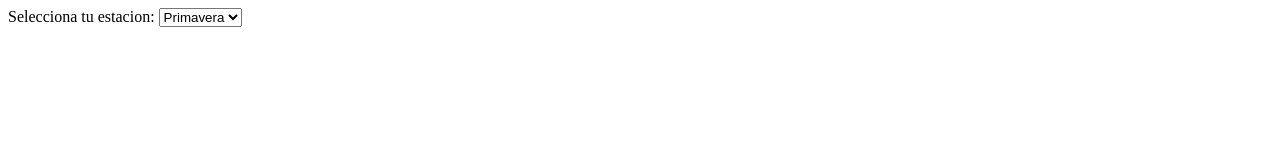
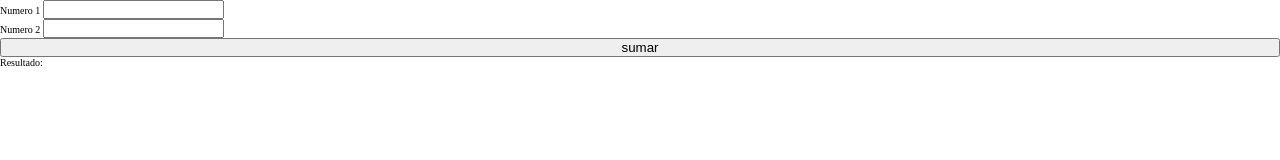
Before and after one commit to africanoprogramer/ejerciciosdejavascript, a plain HTML site: page index.html in a window 1280 px wide. Drawn offline with Linux system fonts and the light colour scheme.

Commit message:
encasa viernes

```diff
--- a/css/style.css
+++ b/css/style.css
@@ -0,0 +1,28 @@
+
+
+
+*{
+    margin: 0;
+    padding: 0;
+}
+
+
+body {
+    font-size: 62.5%;
+}
+
+
+
+.container {
+    display: flex;
+    flex-direction: column;
+}
+
+.rojo{
+    color: red
+}
+
+
+.azul{
+    color: blue
+}
--- a/index.html
+++ b/index.html
@@ -4,22 +4,24 @@
     <meta charset="UTF-8" />
     <meta http-equiv="X-UA-Compatible" content="IE=edge" />
     <meta name="viewport" content="width=device-width, initial-scale=1.0" />
+    <link rel="stylesheet" href="./css/style.css" />
     <title>Document</title>
   </head>
   <body>
     <main>
       <div class="container">
-        <label
-          >Selecciona tu estacion:
-          <select name="clima" id="clima" onclick="estaciones()">
-            <option value="primavera">Primavera</option>
-            <option value="verano">Verano</option>
-            <option value="otonho">Otonho</option>
-            <option value="invierno">Invierno</option>
-          </select>
+        <label for="uno">
+          <span>Numero 1 </span>
+          <input type="text" id="numerouno" name="uno" required="true" />
         </label>
+
+        <label for="dos">
+          <span>Numero 2</span>
+          <input type="text" id="numerodos" name="dos" required />
+        </label>
+        <button id="buttonCalcular">sumar</button>
       </div>
-      <p></p>
+      <p>Resultado: <strong></strong></p>
     </main>
     <script src="./main.js"></script>
   </body>
--- a/main.js
+++ b/main.js
@@ -97,19 +97,19 @@ g) Con el operador correcto devuelve el valor direfente al que imprimes (true or
 
 /**
  * --------------------------------------OBJETOS------------------------------------------
- * 1.-Hacer un objeto de un auto; 2
- * 2.- crear un input select en html y crear un objeto de un veiculo que al seleccionar algo el select sea la informacion que te retore el objeto. 2
- * 3.- crea un funcion dentro del objeto que retorne la informacion que se encuentra dentro del objeto. 2
- * 4.- crear funcion constructora de un auto despues llama una instancia con un  nuevo auto 2
- * 5.- crea una tarrea que agrega 7 autos y muestralos 2
- * 6.- hacer una funcion que solo reciba un objeto como parametro, despues cuando le introduzcamos lo datos del auto si el auto no tiene licencia de conducir que lo traiga false 2
- * 7.- console log objeto date 2
- * 8.- coge la fecha pro en forma de numero 2
- * 9.- lo mismo con el mes 2
- * 10.- el anho 2
- * 11.- coge la hora 2
- * 12.- minutos  y segundos 2
- * 13.- haz un ejercicio que calcule desde 2000 hasta 2023 cuantos anhos son? 2
+ * 1.-Hacer un objeto de un auto; 3
+ * 2.- crear un input select en html y crear un objeto de un veiculo que al seleccionar algo el select sea la informacion que te retore el objeto. 3
+ * 3.- crea un funcion dentro del objeto que retorne la informacion que se encuentra dentro del objeto. 3
+ * 4.- crear funcion constructora de un auto despues llama una instancia con un  nuevo auto 3
+ * 5.- crea una tarrea que agrega 7 autos y muestralos 3
+ * 6.- hacer una funcion que solo reciba un objeto como parametro, despues cuando le introduzcamos lo datos del auto si el auto no tiene licencia de conducir que lo traiga false 3
+ * 7.- console log objeto date 3
+ * 8.- coge la fecha pro en forma de numero 3
+ * 9.- lo mismo con el mes 3
+ * 10.- el anho 3
+ * 11.- coge la hora 3
+ * 12.- minutos  y segundos 3
+ * 13.- haz un ejercicio que calcule desde 2000 hasta 2023 cuantos anhos son? 3
 
 
  */
@@ -122,7 +122,7 @@ g) Con el operador correcto devuelve el valor direfente al que imprimes (true or
   Basic: "Puedes tomar casi todos los cursos de Platzi durante un mes",
   Expert:"Puedes tomar casi todos los cursos de Platzi durante un año",
   ExpertPlus: "Tú y alguien más pueden tomar TODOS los cursos de Platzi durante un año",
- } 2
+ } 3
 
  */
 
@@ -130,44 +130,82 @@ g) Con el operador correcto devuelve el valor direfente al que imprimes (true or
 
 /**
  * --------------------------------------METODOS ARRAY------------------------------------------
- * 1.-El metodo filter te crea un nuevo array no modifca el principal, ejer: Crear un array tipo objeto articulos del coste y nombre de un producto, filtra articulos de menos de 500, 1
- * 2.- .filter : nos permite filtrar solo los elementos que deseamos (según ciertos criterios) y devolverlos en un nuevo array. 1
-.map : crea un nuevo array con los resultados de la llamada a la función indicada aplicados a cada uno de sus elementos. ejer; hacerlo mismo con el map estq vez solo filtrar los nombres de los articulos y ver la diferencia 1
+ * 1.-El metodo filter te crea un nuevo array no modifca el principal, ejer: Crear un array tipo objeto articulos del coste y nombre de un producto, filtra articulos de menos de 500, 2
+ * 2.- .filter : nos permite filtrar solo los elementos que deseamos (según ciertos criterios) y devolverlos en un nuevo array. 2
+.map : crea un nuevo array con los resultados de la llamada a la función indicada aplicados a cada uno de sus elementos. ejer; hacerlo mismo con el map estq vez solo filtrar los nombres de los articulos y ver la diferencia 2
 
-Teorias: Por si a alguien le quedó alguna duda con respecto a la diferencia entre find y filter: 1
+Teorias: Por si a alguien le quedó alguna duda con respecto a la diferencia entre find y filter: 2
 
-El método find () devuelve el primer valor que coincide de la colección. Una vez que coincida con el valor en los resultados, no verificará los valores restantes en la colección de matriz. 1
+El método find () devuelve el primer valor que coincide de la colección. Una vez que coincida con el valor en los resultados, no verificará los valores restantes en la colección de matriz. 2
 
-El método filter () devuelve los valores coincidentes en una matriz de la colección. Verificará todos los valores de la colección y devolverá los valores coincidentes en una matriz. 1
+El método filter () devuelve los valores coincidentes en una matriz de la colección. Verificará todos los valores de la colección y devolverá los valores coincidentes en una matriz. 2
 
- * 3.- con find filtrar articulo de nombre laptop 1
- * 4*- foreach me modifica el mismo array llamado,ejer: filtra el nombre de los articulos,no necesita una variable como los demas 1
+ * 3.- con find filtrar articulo de nombre laptop 2
+ * 4*- foreach me modifica el mismo array llamado,ejer: filtra el nombre de los articulos,no necesita una variable como los demas 2
  */
 
 /*
 
  */
 /* --------------------------------------DOM-------------------------------
-  -Para modificar el dom esmejor query selector
-  -setatributte : cmbio de atributo puede ser class, img etc.. ej: let pid =  document.getElementById('pid'); const img = document.createElement('img');
+ 1 - Para modificar el dom esmejor query selector
+ 2 - haz una funcion que suma dos inputs 1
+ 3 - haz tres botones de resta multiplicacion suma, y resta y que cuando toquen cada uno de ellos muestre un resultado diferente
+ 3 - crea un boton en htmly agrega un atributo onclick y dentro de este atributo agrea un funcion onclick llamo en html y haz un console.log 1
+ 5 - con classList: agregamos una nueva clase al documento y classList tiene add, remove 1
+ 6 - crea un nuevo elemento img y agregale un atributo de una url 1
+ 7 - coge un elemento y agregale una nueva clase 1
+ 8 - setatributte : cmbio de atributo puede ser class, img etc.. ej: let pid =  document.getElementById('pid'); const img = document.createElement('img'); 1
 img.setAttribute('src', 'https://i.pinimg.com/originals/8b/02/40/8b02409f975c98c89e15bc089e3bd289.gif');
-console.log(img);
+
 pid.appedChild(img);
 
+/* ------------------------------------ADDEVENTLISTENER------------------------------
 
-  - con classList: agregamos una nueva clase al documento y classList tiene add, remove
-1.crea un nuevo elemento img y agregale un atributo de una url
-2.-Agregale una nueva clase y ponle estilos
-3.- coge un elemento y agregale una nueva clase
-4.- crea un boton en htmly agrega un atributo onclick y dentro de este atributo agrea un funcion onclick llamo en html y haz un console.log
-5.- haz lomismo pero escuchando los resultados addlicenevennt
-4.- coge dos input y crea un botn en html y haz un calculo con los valores que optengas,
 
  */
 
 /****** EJERCICIOS HACER
- *
+
 
 /**
 
  */
+
+let p = document.querySelector("p");
+
+let strong = document.querySelector("strong");
+
+let input1 = document.querySelector("#numerouno");
+let input2 = document.querySelector("#numerodos");
+let btn = document.querySelector("#buttonCalcular");
+
+let img = document.createElement("img");
+btn.addEventListener("click", sumar);
+
+img.setAttribute(
+  "src",
+  "https://i.pinimg.com/originals/8b/02/40/8b02409f975c98c89e15bc089e3bd289.gif"
+);
+
+function sumar() {
+  let result = Number(input1.value) + Number(input2.value);
+  if (!result) {
+    alert("porfavor solo se puede sumar numeros");
+    input1.value = "";
+    input2.value = "";
+
+    return;
+  }
+  strong.textContent = result;
+
+  input1.value = "";
+  input2.value = "";
+  strong.append(img);
+
+  if (result > 10) {
+    strong.classList.add("rojo");
+  } else {
+    strong.classList.add("azul");
+  }
+}
```
